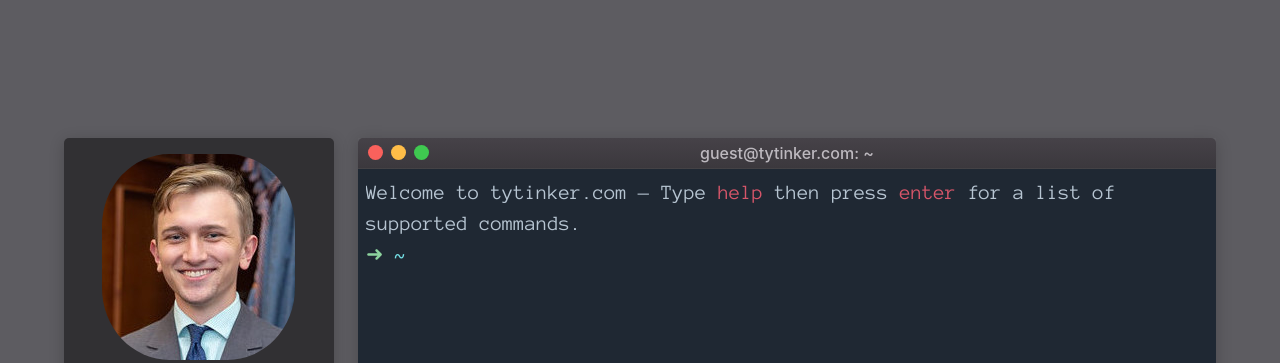
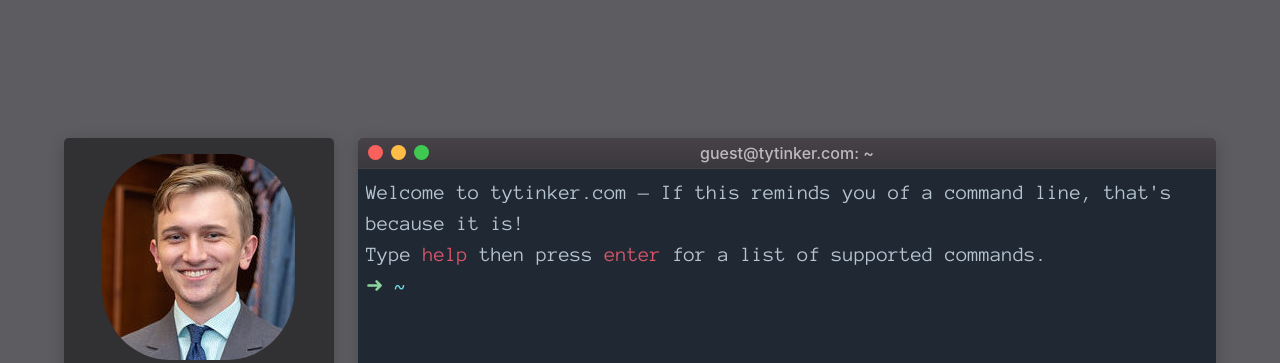
Before and after one commit to tytinkdev/tytinker, a plain HTML site: page index.html in a window 1280 px wide. Shown: the part 75-438 px from the top of the page. Drawn offline with nearby package versions, Linux system fonts and the light colour scheme.

Commit message:
Add files via upload

```diff
--- a/index.html
+++ b/index.html
@@ -66,7 +66,8 @@
                             <div class="terminal-window primary-bg" onclick="document.getElementById('dummyKeyboard').focus();">
                                 <div class="terminal-output" id="terminalOutput">
                                     <div class="terminal-line">
-                                        <span class="help-msg">Welcome to tytinker.com — Type
+                                        <span class="help-msg">Welcome to tytinker.com — If this reminds you of a command line, that's because it is! </br>
+                                            Type
                         <span class="code">help</span> then press <span class="code">enter</span> for a list of supported commands.
                                         </span>
                                     </div>
```
